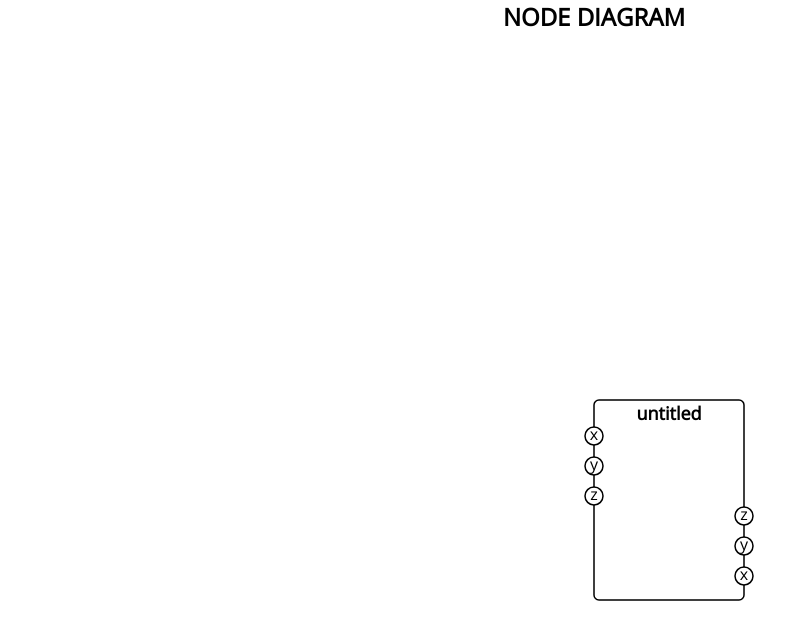
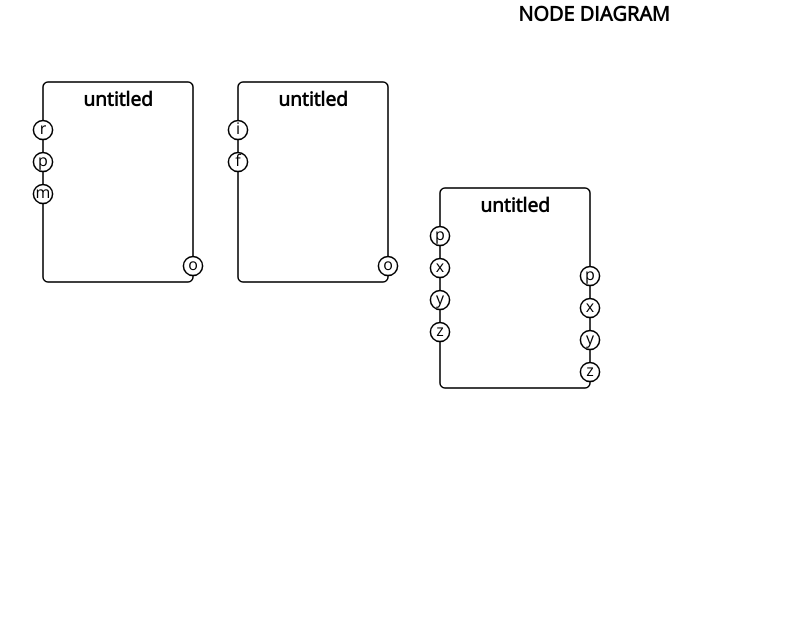
Before and after one commit to yapitw/node-diagram, a React (Vite) app: page / in a window 1280 px wide. Shown: the top 640 px of the page, without its empty margins (46-831 px from the left). Built offline with nearby package versions, Linux system fonts and the light colour scheme.

Commit message:
feat: integrate node data

```diff
--- /dev/null
+++ b/example.json
@@ -0,0 +1,59 @@
+{
+    "nodes": [
+        {
+            "nid": 0,
+            "type": "Timer",
+            "x": 89,
+            "y": 82,
+            "fields": {
+                "in": [
+                    { "name": "reset", "type": "null" },
+                    { "name": "pause", "type": "null" },
+                    { "name": "max", "type": "number" }
+                ],
+                "out": [{ "name": "out", "type": "null" }]
+            }
+        },
+        {
+            "nid": 1,
+            "type": "MathMult",
+            "x": 284,
+            "y": 82,
+            "fields": {
+                "in": [
+                    { "name": "in", "type": "null" },
+                    { "name": "factor", "type": "null" }
+                ],
+                "out": [{ "name": "out", "type": "null" }]
+            }
+        },
+        {
+            "nid": 2,
+            "type": "Vector3",
+            "x": 486,
+            "y": 188,
+            "fields": {
+                "in": [
+                    { "name": "pos", "type": "number" },
+                    { "name": "x", "type": "number" },
+                    { "name": "y", "type": "number" },
+                    { "name": "z", "type": "number" }
+                ],
+                "out": [
+                    { "name": "pos", "type": "number" },
+                    { "name": "x", "type": "number" },
+                    { "name": "y", "type": "number" },
+                    { "name": "z", "type": "number" }
+                ]
+            }
+        }
+    ],
+    "connections": [
+        {
+            "from_node": "nid",
+            "from": "field_name",
+            "to_node": "nid",
+            "to": "field_name"
+        }
+    ]
+}
--- a/package.json
+++ b/package.json
@@ -8,6 +8,7 @@
     "dependencies": {
         "@pika/react": "^16.13.1",
         "@pika/react-dom": "^16.13.1",
+        "colors.json": "^2.0.0",
         "react": "^16.13.1",
         "react-dom": "^16.13.1"
     },
--- /dev/null
+++ b/src/Components/ConnectPoint.tsx
@@ -0,0 +1,48 @@
+import * as React from 'react'
+import { DEFAULT_FONTSIZE } from './constants'
+
+interface ConnectPointProps {
+    name: string
+    transform: string
+    size: number
+    isOutput?: boolean
+}
+const ConnectPoint: React.FC<ConnectPointProps> = (props) => {
+    const { name, transform, size = DEFAULT_FONTSIZE, isOutput } = props
+
+    const [hovered, setHovered] = React.useState(false)
+
+    return (
+        <g
+            transform={transform}
+            className="connect_dot"
+            onPointerEnter={() => setHovered(true)}
+            onPointerLeave={() => setHovered(false)}
+        >
+            <circle cx={0} cy={0} r={size * 0.6} strokeWidth={1.5}></circle>
+
+            <text
+                fontSize={size}
+                fill="black"
+                x={0}
+                y={size / 3.75}
+                textAnchor={'middle'}
+            >
+                {name[0]}
+            </text>
+            {hovered && (
+                <text
+                    fontSize={size}
+                    fill="black"
+                    x={isOutput ? -size : size}
+                    y={size / 3.75}
+                    textAnchor={isOutput ? 'end' : 'start'}
+                >
+                    {name}
+                </text>
+            )}
+        </g>
+    )
+}
+
+export default ConnectPoint
--- a/src/Components/Node.tsx
+++ b/src/Components/Node.tsx
@@ -1,15 +1,10 @@
 import * as React from 'react'
-
-class NodeVec2 {
-    x: number
-    y: number
-    constructor(x?: number, y?: number) {
-        this.x = x || 0
-        this.y = y || 0
-    }
-
-    add = (vec2: NodeVec2) => new NodeVec2(this.x + vec2.x, this.y + vec2.y)
-    multiply = (scale: number) => new NodeVec2(this.x * scale, this.y * scale)
+import ConnectPoint from './ConnectPoint'
+import NodeVec2 from './NodeVec2'
+import { DEFAULT_FONTSIZE } from './constants'
+interface ConnectPort {
+    name: string
+    type: string
 }
 
 interface NodeProps {
@@ -18,17 +13,29 @@ interface NodeProps {
     width?: number
     height?: number
     nodeStyle: React.CSSProperties
+
+    type: string
+    fontSize?: number
+    nid: number
+    x: number
+    y: number
+    inputs: ConnectPort[]
+    outputs: ConnectPort[]
 }
 
 const Node: React.FC<NodeProps> = (props) => {
     const {
         title = 'untitled',
-        location: initLocation,
         width = 150,
         height = 200,
         nodeStyle,
+        inputs = [],
+        outputs = [],
+        x = 0,
+        y = 0,
     } = props
 
+    const fontSize = DEFAULT_FONTSIZE
     const titleElem = React.useRef<SVGTextElement>(null)
 
     const [location, setLocation] = React.useState<NodeVec2>(new NodeVec2())
@@ -38,16 +45,14 @@ const Node: React.FC<NodeProps> = (props) => {
     const [moving, setMoving] = React.useState(false)
 
     React.useEffect(() => {
-        if (initLocation) {
-            setLocation(initLocation)
-        }
+        setLocation(new NodeVec2(x, y))
         const titleWidth = titleElem.current.getBoundingClientRect().width + 10
         if (titleWidth > width) {
             setSize((size) => {
                 return new NodeVec2(titleWidth, size.y)
             })
         }
-    }, [initLocation])
+    }, [x, y])
 
     React.useEffect(() => {
         // update node info
@@ -70,112 +75,64 @@ const Node: React.FC<NodeProps> = (props) => {
         window.removeEventListener('pointerup', moveEndHandler)
     }
 
-    interface ConnectPort {
-        seq?: number
-        type: string
-    }
-
-    const inputs: { [key: string]: ConnectPort } = {
-        x: {
-            seq: 0,
-            type: 'number',
-        },
-        y: {
-            seq: 1,
-            type: 'number',
-        },
-        z: {
-            seq: 2,
-            type: 'number',
-        },
-    }
-    const outputs: { [key: string]: ConnectPort } = {
-        x: {
-            seq: 2,
-            type: 'number',
-        },
-        y: {
-            seq: 1,
-            type: 'number',
-        },
-        z: {
-            seq: 0,
-            type: 'number',
-        },
-    }
-
     return (
-        <g transform={`translate(${location.x} ${location.y})`}>
+        <g
+            transform={`translate(${location.x} ${location.y})`}
+            style={{ fontSize }}
+        >
             <rect width={size.x} height={height} style={nodeStyle} />
 
             <rect
                 width={size.x}
-                height={20}
+                height={fontSize * 2}
                 className="node_drag_area"
-                fill="transparent"
                 onMouseDown={moveStartHandler}
             />
 
             <text
                 ref={titleElem}
                 x={size.x / 2}
-                y="20"
-                textAnchor="middle"
+                y={fontSize * 1.5}
                 className="node_title"
                 onMouseDown={moveStartHandler}
             >
                 {title}
             </text>
 
-            <g transform={`translate(0 36)`}>
-                {Object.keys(inputs)
-                    .sort(keySorter.bind(inputs))
-                    .map((key, index) => (
-                        <ConnectDot
-                            key={key}
-                            name={key}
-                            transform={`translate(0 ${index * 2.5 * 12})`}
+            <g transform={`translate(0 ${fontSize * 3})`}>
+                {inputs.map((input, index) => {
+                    const { name, type } = input
+                    return (
+                        <ConnectPoint
+                            key={name}
+                            name={name}
+                            transform={`translate(0 ${index * 2 * fontSize})`}
+                            size={fontSize}
                         />
-                    ))}
+                    )
+                })}
             </g>
 
             <g
                 transform={`translate(${size.x} ${
-                    size.y - Object.keys(outputs).length * 24 - 12
+                    size.y - (outputs.length - 0.5) * 2 * fontSize
                 })`}
             >
-                {Object.keys(outputs)
-                    .sort(keySorter.bind(outputs))
-                    .map((key, index) => (
-                        <ConnectDot
-                            key={key}
-                            name={key}
-                            transform={`translate(0 ${index * 2.5 * 12})`}
+                {outputs.map((output, index) => {
+                    const { name, type } = output
+                    return (
+                        <ConnectPoint
+                            key={name}
+                            name={name}
+                            transform={`translate(0 ${index * 2 * fontSize})`}
+                            size={fontSize}
+                            isOutput
                         />
-                    ))}
+                    )
+                })}
             </g>
         </g>
     )
 }
 
 export default Node
-
-interface ConnectDotProps {
-    name: string
-    transform: string
-}
-const ConnectDot: React.FC<ConnectDotProps> = (props) => {
-    const { name, transform } = props
-    return (
-        <g transform={transform} className="connect_dot">
-            <circle cx={0} cy={0} r="0.75em" strokeWidth={1.5}></circle>
-            <text fontSize={16} fill="black" x={0} y={4} textAnchor="middle">
-                {name}
-            </text>
-        </g>
-    )
-}
-
-function keySorter(keyA: string, keyB: string) {
-    return (this[keyA].seq || 0) < (this[keyB].seq || 0) ? -1 : 1
-}
--- a/src/Components/NodeDiagram.scss
+++ b/src/Components/NodeDiagram.scss
@@ -9,7 +9,7 @@
         margin: 0;
     }
 
-    font-size: 12px;
+    font-size: 10px;
 
     .diagram_title {
         position: absolute;
@@ -17,13 +17,17 @@
         width: 100%;
         font-size: 2em;
     }
+
     .node_drag_area {
         cursor: move;
+        fill: transparent;
     }
+
     .node_title {
-        font-size: 1.5em;
+        font-size: 1.2em;
         font-weight: bold;
         user-select: none;
+        text-anchor: middle;
     }
 
     .connect_dot {
@@ -31,16 +35,22 @@
             fill: white;
             stroke: black;
             user-select: none;
+            font-size: inherit;
+            transition: transform 100ms;
         }
         text {
             user-select: none;
+            transition: transform 100ms;
         }
         &:hover {
             circle {
-                stroke-width: 2;
+                transform: scale(1.2);
             }
-            text {
-                font-weight: bold;
+        }
+
+        &:active {
+            circle {
+                transform: scale(1.1);
             }
         }
     }
--- a/src/Components/NodeDiagram.tsx
+++ b/src/Components/NodeDiagram.tsx
@@ -1,21 +1,11 @@
 import * as React from 'react'
 import './NodeDiagram.scss'
 import Node from './Node'
-import { colors } from '../Components/colors.json'
+import { DEFAULT_CONTAINER_STYLE, DEFAULT_NODE_STYLE } from './constants'
 const { useEffect, useState, useRef } = React
 
-const DEFAULT_CONTAINER_STYLE = {
-    width: '100%',
-    height: '100%',
-    background: colors.background,
-}
-
-const DEFAULT_NODE_STYLE = {
-    stroke: 'black',
-    strokeWidth: 1.5,
-    fill: colors.background,
-    rx: 5,
-}
+import sampleData from '../../example.json'
+const nodes = sampleData.nodes
 
 interface NodeDiagramProps {
     title?: string
@@ -46,6 +36,7 @@ const NodeDiagram: React.FC<NodeDiagramProps> = (props) => {
             window.removeEventListener('resize', setSize)
         }
     }, [])
+
     return (
         <div
             ref={containerElem}
@@ -56,11 +47,24 @@ const NodeDiagram: React.FC<NodeDiagramProps> = (props) => {
             <svg
                 width={windowInfo.width}
                 height={windowInfo.height}
-                viewBox={`${-windowInfo.width / 2} ${-windowInfo.height / 2} ${
-                    windowInfo.width
-                } ${windowInfo.height}`}
+                viewBox={`0 0 ${windowInfo.width} ${windowInfo.height}`}
             >
-                <Node nodeStyle={DEFAULT_NODE_STYLE} />
+                {nodes.map((node) => {
+                    const { nid, type, x, y, fields } = node
+                    const { in: inputs, out: outputs } = fields
+                    return (
+                        <Node
+                            nodeStyle={DEFAULT_NODE_STYLE}
+                            key={nid}
+                            nid={nid}
+                            type={type}
+                            x={x}
+                            y={y}
+                            inputs={inputs}
+                            outputs={outputs}
+                        />
+                    )
+                })}
             </svg>
         </div>
     )
--- /dev/null
+++ b/src/Components/NodeVec2.ts
@@ -0,0 +1,13 @@
+class NodeVec2 {
+    x: number
+    y: number
+    constructor(x?: number, y?: number) {
+        this.x = x || 0
+        this.y = y || 0
+    }
+
+    add = (vec2: NodeVec2) => new NodeVec2(this.x + vec2.x, this.y + vec2.y)
+    multiply = (scale: number) => new NodeVec2(this.x * scale, this.y * scale)
+}
+
+export default NodeVec2
--- /dev/null
+++ b/src/Components/constants.ts
@@ -0,0 +1,16 @@
+import { colors } from './colors.json'
+
+export const DEFAULT_FONTSIZE = 16
+
+export const DEFAULT_CONTAINER_STYLE = {
+    width: '100%',
+    height: '100%',
+    background: colors.background,
+}
+
+export const DEFAULT_NODE_STYLE = {
+    stroke: 'black',
+    strokeWidth: 1.5,
+    fill: colors.background,
+    rx: 5,
+}
--- a/tsconfig.json
+++ b/tsconfig.json
@@ -5,7 +5,8 @@
         "removeComments": true,
         "preserveConstEnums": true,
         "sourceMap": true,
-        "isolatedModules": true
+        "isolatedModules": true,
+        "resolveJsonModule": true
     },
     "include": [
         "src/**/*.ts",
```
Also changed, not shown: 1 other file (tests, documents, lock files or other folders).
